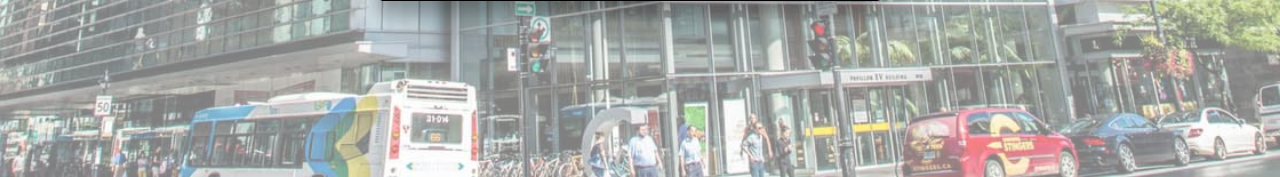
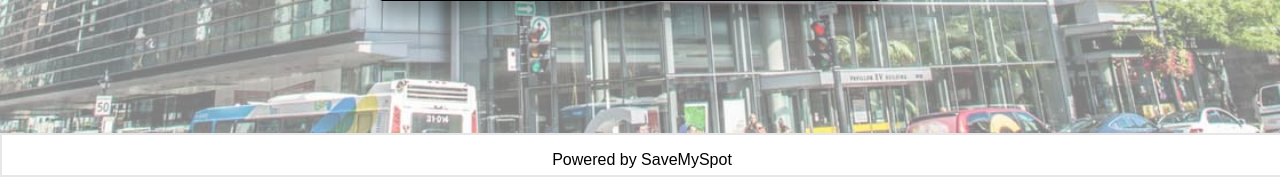
Before and after one commit to mdesson/SaveMySpot, a PHP site: page /saveMySpot.html in a window 1280 px wide. Shown: the part 623-800 px from the top of the page. Run offline with PHP 8.4, Linux system fonts and the light colour scheme.

Commit message:
frontend update

```diff
--- a/saveMySpot.css
+++ b/saveMySpot.css
@@ -19,6 +19,20 @@ body#bg {
 background-size: cover;
 }
 
+/* FOOTER */
+.footer {
+   position: fixed;
+   font-size: 16px;
+   font-family: 'Oswald', sans-serif;
+   left: 0;
+   bottom: 0;
+   width: 100%;
+   height: 40px;
+   background-color: white;
+   border: 2px solid #e7e7e7;
+   color: black;
+   text-align: center;
+}
 
 /** Form */
 label {
@@ -43,7 +57,8 @@ form {
      transition-duration: 0.4s;
      box-shadow: 0 12px 16px 0 rgba(0,0,0,0.24),0 17px 50px 0 rgba(0,0,0,0.19);
 }
-/* Style the form icons */
+
+/* Style the HELP icon */
 .icon {
   position: absolute;
   top: 20px;
--- a/saveMySpot.html
+++ b/saveMySpot.html
@@ -34,5 +34,9 @@
                  </div>
              </div>
          </div>
+         <div class="footer">
+  <p>Powered by SaveMySpot</p>
+</div>
+
 </body>
 </html>
```
